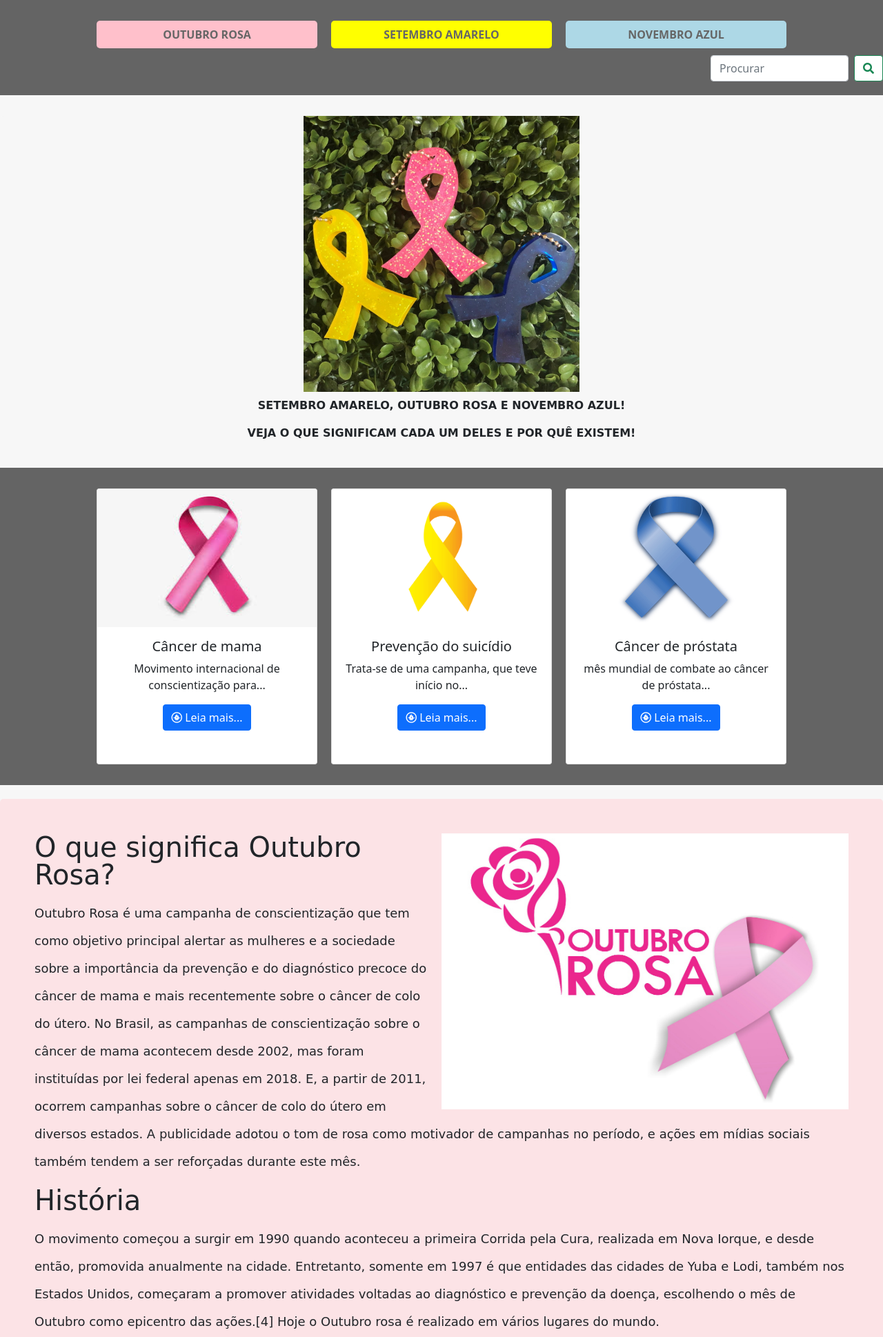
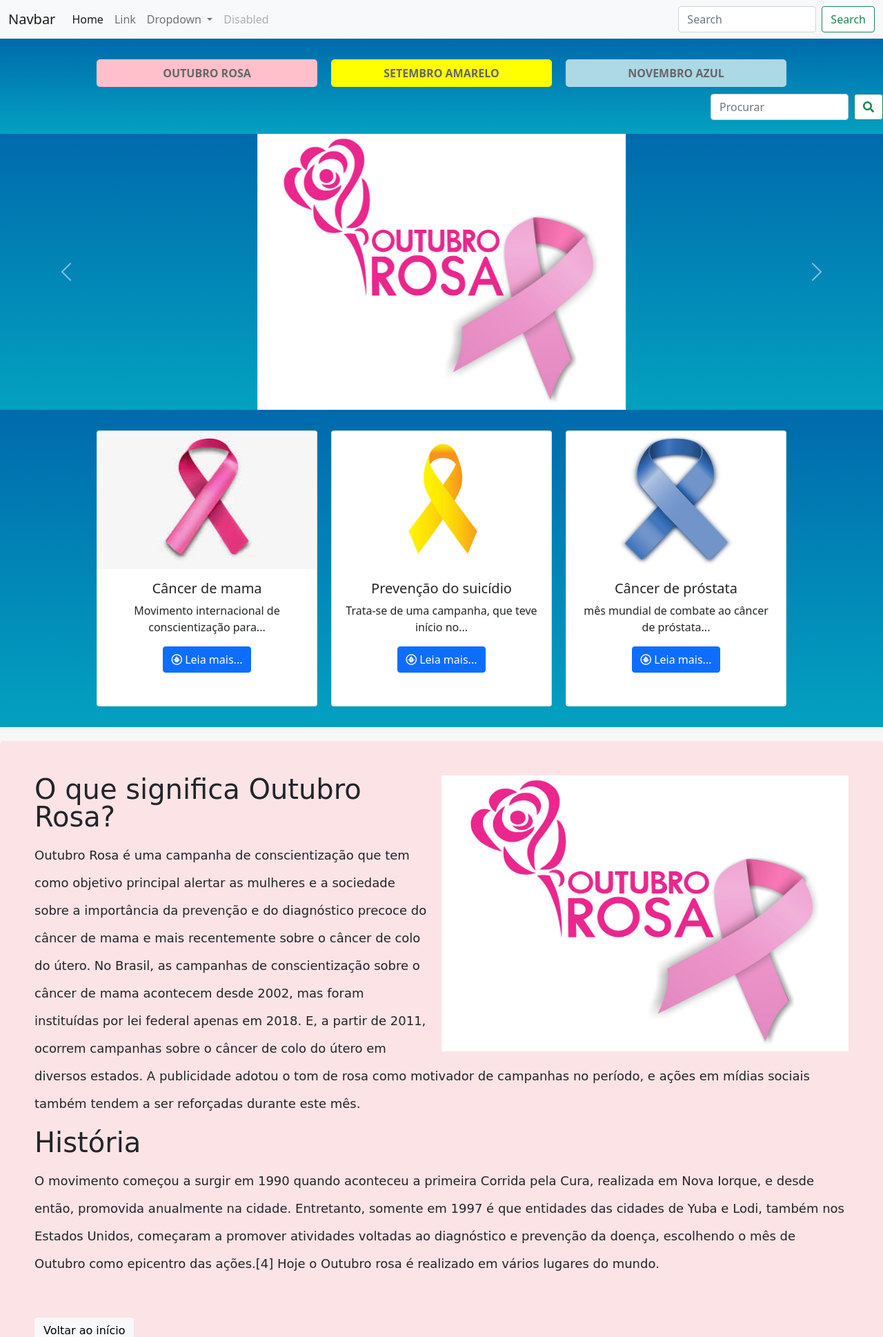
Before and after one commit to FernandoHGodoi/curso_web, a PHP site: page / in a window 1280 px wide. Shown: the top 1938 px of the page at 69% size. Run offline with PHP 8.4, Linux system fonts and the light colour scheme.

Commit message:
Add files via upload

```diff
--- a/site_bootstrap/index.html
+++ b/site_bootstrap/index.html
@@ -19,11 +19,53 @@
     <!--CHAMANDO UM ARQUIVO CSS DO SITE FONT AWESOME-->
     <link rel="stylesheet" href="https://use.fontawesome.com/releases/v5.15.4/css/all.css" integrity="sha384-DyZ88mC6Up2uqS4h/KRgHuoeGwBcD4Ng9SiP4dIRy0EXTlnuz47vAwmeGwVChigm" crossorigin="anonymous">
 
+    <!--JAVASCRIP-->
+    <script src="https://cdn.jsdelivr.net/npm/bootstrap@5.1.2/dist/js/bootstrap.bundle.min.js" integrity="sha384-kQtW33rZJAHjgefvhyyzcGF3C5TFyBQBA13V1RKPf4uH+bwyzQxZ6CmMZHmNBEfJ" crossorigin="anonymous"></script>
+
 </head>
 <body>
 
     <!--CONTAINER-->
     <div class="container-fuid">
+
+        <!--INICIO NAVBAR-->
+        <nav class="navbar navbar-expand-lg navbar-light bg-light">
+            <div class="container-fluid">
+              <a class="navbar-brand" href="#">Navbar</a>
+              <button class="navbar-toggler" type="button" data-bs-toggle="collapse" data-bs-target="#navbarSupportedContent" aria-controls="navbarSupportedContent" aria-expanded="false" aria-label="Toggle navigation">
+                <span class="navbar-toggler-icon"></span>
+              </button>
+              <div class="collapse navbar-collapse" id="navbarSupportedContent">
+                <ul class="navbar-nav me-auto mb-2 mb-lg-0">
+                  <li class="nav-item">
+                    <a class="nav-link active" aria-current="page" href="#">Home</a>
+                  </li>
+                  <li class="nav-item">
+                    <a class="nav-link" href="#">Link</a>
+                  </li>
+                  <li class="nav-item dropdown">
+                    <a class="nav-link dropdown-toggle" href="#" id="navbarDropdown" role="button" data-bs-toggle="dropdown" aria-expanded="false">
+                      Dropdown
+                    </a>
+                    <ul class="dropdown-menu" aria-labelledby="navbarDropdown">
+                      <li><a class="dropdown-item" href="https://getbootstrap.com/docs/5.1/components/navbar/">Action</a></li>
+                      <li><a class="dropdown-item" href="https://getbootstrap.com/docs/5.1/components/navbar/">Another action</a></li>
+                      <li><hr class="dropdown-divider"></li>
+                      <li><a class="dropdown-item" href="https://getbootstrap.com/docs/5.1/components/navbar/">Something else here</a></li>
+                    </ul>
+                  </li>
+                  <li class="nav-item">
+                    <a class="nav-link disabled">Disabled</a>
+                  </li>
+                </ul>
+                <form class="d-flex">
+                  <input class="form-control me-2" type="search" placeholder="Search" aria-label="Search">
+                  <button class="btn btn-outline-success" type="submit">Search</button>
+                </form>
+              </div>
+            </div>
+          </nav>
+          <!--FIM NAVBAR-->
 
         <!--SESSAO COLORIDA-->
         <div class="sessao_colorida">
@@ -70,19 +112,30 @@
 
 
         <!--SESSAO CINZA-->
-        <div class="sessao_cinza">
+        <div class="sessao_cinza_carrossel">
 
             <!--INICIO LINHA-->
-            <div class="row justify-content-center">
-
-                <!--INICIO COLUNA-->
-                <div class="col-12 caixa_servico" style="font-family: cursive; margin-bottom: 10px;">
-
-                    <img src="imagens/capa.jpg" class="img-fluid" alt="?"><br>
-                    SETEMBRO AMARELO, OUTUBRO ROSA E NOVEMBRO AZUL!<br>
-                    VEJA O QUE SIGNIFICAM CADA UM DELES E POR QUÊ EXISTEM!
-
+            <div id="carouselExampleControls" class="carousel slide" data-bs-ride="carousel">
+                <div class="carousel-inner">
+                  <div class="carousel-item active">
+                    <img src="imagens/outubrorosa.jpg" class="d-block w-40" alt="...">
+                  </div>
+                  <div class="carousel-item">
+                    <img src="imagens/setembroamareloconteudo.jpg" class="d-block w-40" alt="...">
+                  </div>
+                  <div class="carousel-item">
+                    <img src="imagens/NOVEMBROAZUL.jpg" class="d-block w-40" alt="...">
+                  </div>
                 </div>
+                <button class="carousel-control-prev" type="button" data-bs-target="#carouselExampleControls" data-bs-slide="prev">
+                  <span class="carousel-control-prev-icon" aria-hidden="true"></span>
+                  <span class="visually-hidden">Previous</span>
+                </button>
+                <button class="carousel-control-next" type="button" data-bs-target="#carouselExampleControls" data-bs-slide="next">
+                  <span class="carousel-control-next-icon" aria-hidden="true"></span>
+                  <span class="visually-hidden">Next</span>
+                </button>
+              </div>
                 <!--FIM COLUNA-->
 
             </div>
--- a/site_bootstrap/style.css
+++ b/site_bootstrap/style.css
@@ -1,6 +1,11 @@
 .row{
 
     --bs-gutter-x: 0rem;
+}
+.sessao_cinza_carrossel{
+
+    background-image: linear-gradient(#006aac, #03a1c0);
+
 }
 .sessao_cinza{
 
@@ -11,7 +16,7 @@
 }
 .sessao_colorida{
 
-    background-color: rgb(100, 100, 100);
+    background-image: linear-gradient(#006aac, #03a1c0);
     padding-top: 20px;
     padding-bottom: 20px;
 
@@ -40,6 +45,14 @@
     height: 100%;
     text-align: center;
     border-radius: 5px;
+
+}
+
+.d-block{
+
+    margin: 0 auto;
+    min-height: 400px;
+    max-height: 400px;
 
 }
 
@@ -169,15 +182,10 @@
     background-position: center center;
     position: relative;
 
-    margin-left: 20px;
     margin-bottom: 20px;
 
 }
-.descricao-qualif{
 
-    margin-left: 20px;
-
-}
 .foto1{
 
     text-align: left;
@@ -198,7 +206,6 @@
     background-size: cover;
     background-position: center center;
     position: relative;
-    margin-right: 20px;
     margin-bottom: 20px;
     text-align: right;
 
@@ -220,7 +227,7 @@
 /*---------------------------------------------------------------------*/
 .rodape{
 
-    background-color: rgb(100, 100, 100);
+    background-color: black;
     padding-top: 50px;
     padding-bottom: 50px;
     padding-left: 50px;
@@ -267,12 +274,41 @@
     line-height: 80%;
 
 }
-@media only screen and (max-width: 768px) {
+@media (max-width: 768px) {
 
     .div-rodape{
 
         border: none;
 
     }
+    .foto1{
+
+        text-align: center;
+
+    }
+    .descricao-qualif{
+
+        text-align: center;
+
+    }
+    .foto2{
+
+        text-align: center;
+
+    }
+    .descricao-qualif2{
+
+        text-align: center;
+
+    }
+
+    .d-block{
+
+        margin: 0 auto;
+        width: 100%;
+        min-height: 400px;
+        max-height: 400px;
+
+    }
 
 }
```
